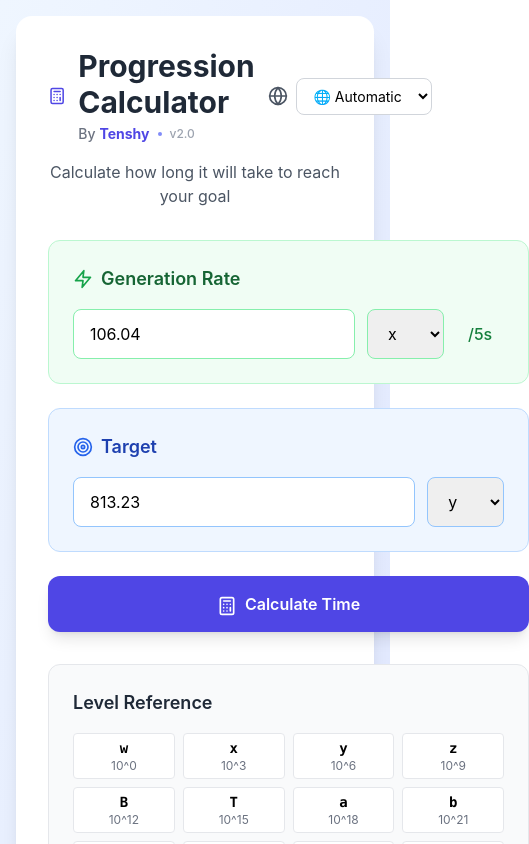
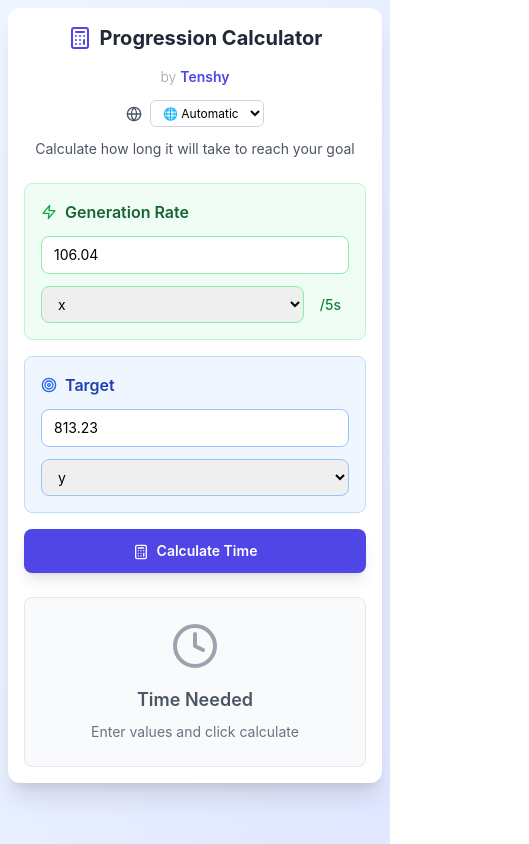
Before and after one commit to Caiocpm/calculadora-progressao, a React (Create React App) app: page / in a window 390 px wide. Shown: the top 844 px of the page, 529 px wide, since content can reach past the window. Built offline with nearby package versions, Linux system fonts and the light colour scheme.

Commit message:
modified:   src/components/ProgressionCalculator.jsx

```diff
--- a/src/components/ProgressionCalculator.jsx
+++ b/src/components/ProgressionCalculator.jsx
@@ -7,7 +7,7 @@ const ProgressionCalculator = () => {
   const [targetAmount, setTargetAmount] = useState("813.23");
   const [targetLevel, setTargetLevel] = useState("y");
   const [result, setResult] = useState(null);
-  const [language, setLanguage] = useState("auto"); // Inicializa como 'auto'
+  const [language, setLanguage] = useState("auto");
 
   // 🌍 Configuração completa de idiomas
   const translations = {
@@ -17,7 +17,6 @@ const ProgressionCalculator = () => {
       generationRate: "Taxa de Geração",
       target: "Objetivo",
       calculate: "Calcular Tempo",
-      levelReference: "Referência de Níveis",
       timeNeeded: "Tempo Necessário",
       error: "Erro",
       ratePerSecond: "Taxa por segundo",
@@ -43,7 +42,6 @@ const ProgressionCalculator = () => {
       generationRate: "Generation Rate",
       target: "Target",
       calculate: "Calculate Time",
-      levelReference: "Level Reference",
       timeNeeded: "Time Needed",
       error: "Error",
       ratePerSecond: "Rate per second",
@@ -69,7 +67,6 @@ const ProgressionCalculator = () => {
       generationRate: "Tasa de Generación",
       target: "Objetivo",
       calculate: "Calcular Tiempo",
-      levelReference: "Referencia de Niveles",
       timeNeeded: "Tiempo Necesario",
       error: "Error",
       ratePerSecond: "Tasa por segundo",
@@ -97,7 +94,6 @@ const ProgressionCalculator = () => {
       generationRate: "Taux de Génération",
       target: "Objectif",
       calculate: "Calculer le Temps",
-      levelReference: "Référence des Niveaux",
       timeNeeded: "Temps Nécessaire",
       error: "Erreur",
       ratePerSecond: "Taux par seconde",
@@ -120,27 +116,16 @@ const ProgressionCalculator = () => {
     },
   };
 
-  // 🔍 Detecção automática do idioma do navegador
+  // Funções de detecção e tradução
   const detectBrowserLanguage = () => {
     const browserLang = navigator.language || navigator.userLanguage;
     const langCode = browserLang.split("-")[0].toLowerCase();
-
-    // Mapear códigos de idioma para nossos idiomas suportados
     const supportedLanguages = ["pt", "en", "es", "fr"];
-
-    if (supportedLanguages.includes(langCode)) {
-      return langCode;
-    }
-
-    // Fallback para inglês se o idioma não for suportado
-    return "en";
+    return supportedLanguages.includes(langCode) ? langCode : "en";
   };
 
-  // 💾 Persistência do idioma escolhido
   useEffect(() => {
-    // Carregar idioma salvo ou detectar automaticamente
     const savedLanguage = localStorage.getItem("calculatorLanguage");
-
     if (savedLanguage && savedLanguage !== "auto") {
       setLanguage(savedLanguage);
     } else {
@@ -149,14 +134,12 @@ const ProgressionCalculator = () => {
     }
   }, []);
 
-  // Salvar idioma quando mudado
   useEffect(() => {
     if (language !== "auto") {
       localStorage.setItem("calculatorLanguage", language);
     }
   }, [language]);
 
-  // Função para obter idioma atual (considerando auto)
   const getCurrentLanguage = () => {
     if (language === "auto") {
       return detectBrowserLanguage();
@@ -164,7 +147,6 @@ const ProgressionCalculator = () => {
     return language;
   };
 
-  // Função para obter texto traduzido
   const t = (key) => {
     const currentLang = getCurrentLanguage();
     const keys = key.split(".");
@@ -174,7 +156,6 @@ const ProgressionCalculator = () => {
       value = value?.[k];
     }
 
-    // Fallback para inglês se a tradução não existir
     if (!value) {
       value = translations["en"];
       for (const k of keys) {
@@ -185,7 +166,6 @@ const ProgressionCalculator = () => {
     return value || key;
   };
 
-  // Função para lidar com mudança de idioma
   const handleLanguageChange = (newLanguage) => {
     if (newLanguage === "auto") {
       localStorage.removeItem("calculatorLanguage");
@@ -195,7 +175,7 @@ const ProgressionCalculator = () => {
     }
   };
 
-  // Definição dos níveis em ordem crescente
+  // Definição dos níveis
   const levels = [
     "w",
     "x",
@@ -235,21 +215,19 @@ const ProgressionCalculator = () => {
     "at",
   ];
 
-  // Converte qualquer valor para a unidade base (w)
+  // Funções de conversão
   const convertToBase = (amount, level) => {
     const levelIndex = levels.indexOf(level);
     if (levelIndex === -1) return 0;
     return amount * Math.pow(1000, levelIndex);
   };
 
-  // Converte da unidade base para um nível específico
   const convertFromBase = (baseAmount, targetLevel) => {
     const levelIndex = levels.indexOf(targetLevel);
     if (levelIndex === -1) return 0;
     return baseAmount / Math.pow(1000, levelIndex);
   };
 
-  // 🕒 Formata o tempo com suporte a múltiplos idiomas
   const formatTime = (totalSeconds) => {
     const days = Math.floor(totalSeconds / (24 * 3600));
     const hours = Math.floor((totalSeconds % (24 * 3600)) / 3600);
@@ -283,7 +261,6 @@ const ProgressionCalculator = () => {
     return parts.join(", ");
   };
 
-  // Função principal de cálculo
   const calculateTime = () => {
     try {
       const rateValue = parseFloat(generationRate);
@@ -294,17 +271,11 @@ const ProgressionCalculator = () => {
         return;
       }
 
-      // Converte ambos os valores para a unidade base (w)
       const rateInBase = convertToBase(rateValue, generationLevel);
       const targetInBase = convertToBase(targetValue, targetLevel);
-
-      // Calcula a taxa por segundo (dividindo por 5 segundos)
       const ratePerSecond = rateInBase / 5;
-
-      // Calcula o tempo necessário em segundos
       const timeInSeconds = targetInBase / ratePerSecond;
 
-      // Verifica se o resultado é válido
       if (!isFinite(timeInSeconds) || timeInSeconds < 0) {
         setResult({ error: t("errorCalculation") });
         return;
@@ -321,38 +292,68 @@ const ProgressionCalculator = () => {
     }
   };
 
-  // ... (mantenha todo o código anterior até a linha do return)
+  return (
+    <div className="min-h-screen bg-gradient-to-br from-blue-50 to-indigo-100 p-2 sm:p-4">
+      <div className="max-w-4xl mx-auto">
+        <div className="bg-white rounded-xl sm:rounded-2xl shadow-xl p-4 sm:p-8">
+          {/* 📱 Header Mobile-First */}
+          <div className="text-center mb-6 sm:mb-8">
+            {/* Mobile Header */}
+            <div className="block sm:hidden">
+              <div className="flex items-center justify-center mb-3">
+                <Calculator className="w-6 h-6 text-indigo-600 mr-2" />
+                <h1 className="text-xl font-bold text-gray-800">
+                  {t("title")}
+                </h1>
+              </div>
+              <div className="text-center mb-3">
+                <span className="text-sm text-gray-400 font-light">by</span>
+                <span className="text-sm font-semibold text-indigo-600 ml-1">
+                  Tenshy
+                </span>
+              </div>
+              <div className="flex justify-center mb-3">
+                <div className="flex items-center space-x-2">
+                  <Globe className="w-4 h-4 text-gray-600" />
+                  <select
+                    value={
+                      language === detectBrowserLanguage() &&
+                      !localStorage.getItem("calculatorLanguage")
+                        ? "auto"
+                        : language
+                    }
+                    onChange={(e) => handleLanguageChange(e.target.value)}
+                    className="px-2 py-1 border border-gray-300 rounded-md focus:ring-2 focus:ring-indigo-500 focus:border-transparent bg-white text-xs"
+                  >
+                    <option value="auto">🌐 {t("languageAuto")}</option>
+                    <option value="pt">🇧🇷 PT</option>
+                    <option value="en">🇺🇸 EN</option>
+                    <option value="es">🇪🇸 ES</option>
+                    <option value="fr">🇫🇷 FR</option>
+                  </select>
+                </div>
+              </div>
+              <p className="text-sm text-gray-600 px-2">{t("subtitle")}</p>
+            </div>
 
-  return (
-    <div className="min-h-screen bg-gradient-to-br from-blue-50 to-indigo-100 p-4">
-      <div className="max-w-4xl mx-auto">
-        <div className="bg-white rounded-2xl shadow-xl p-8">
-          {/* Header com Assinatura e Seletor de Idioma */}
-          <div className="text-center mb-8">
+            {/* Desktop Header */}
+            <div className="hidden sm:block">
               <div className="flex items-center justify-between mb-4">
                 <div className="flex items-center">
                   <Calculator className="w-8 h-8 text-indigo-600 mr-3" />
                   <div className="text-left">
                     <h1 className="text-3xl font-bold text-gray-800">
                       {t("title")}
-                  </h1>
-                  {/* ✨ Assinatura Tenshy */}
-                  <div className="flex items-center mt-1">
-                    <span className="text-sm text-gray-500 font-medium">
-                      By
+                      <span className="text-lg text-gray-400 font-light ml-2">
+                        by
                       </span>
-                    <span className="text-sm font-bold text-indigo-600 ml-1 hover:text-indigo-700 transition-colors duration-200 cursor-default">
+                      <span className="text-lg font-semibold text-indigo-600 ml-1 hover:text-indigo-700 transition-colors duration-200 cursor-default">
                         Tenshy
                       </span>
-                    <div className="w-1 h-1 bg-indigo-400 rounded-full mx-2"></div>
-                    <span className="text-xs text-gray-400 font-medium">
-                      v2.0
-                    </span>
-                  </div>
+                    </h1>
                   </div>
                 </div>
 
-              {/* 🌍 Seletor de Idioma Avançado */}
                 <div className="flex items-center space-x-2">
                   <Globe className="w-5 h-5 text-gray-600" />
                   <select
@@ -375,33 +376,34 @@ const ProgressionCalculator = () => {
               </div>
               <p className="text-gray-600">{t("subtitle")}</p>
             </div>
+          </div>
 
-          {/* ... (resto do código permanece igual) */}
-
-          <div className="grid md:grid-cols-2 gap-8">
+          {/* 🎯 Layout Simplificado - Foco nos Inputs e Resultado */}
+          <div className="space-y-6 lg:grid lg:grid-cols-2 lg:gap-8 lg:space-y-0">
             {/* Input Section */}
-            <div className="space-y-6">
+            <div className="space-y-4 sm:space-y-6">
               {/* Taxa de Geração */}
-              <div className="bg-green-50 rounded-xl p-6 border border-green-200 hover-scale">
-                <div className="flex items-center mb-4">
-                  <Zap className="w-5 h-5 text-green-600 mr-2" />
-                  <h3 className="text-lg font-semibold text-green-800">
+              <div className="bg-green-50 rounded-lg sm:rounded-xl p-4 sm:p-6 border border-green-200 hover-scale">
+                <div className="flex items-center mb-3 sm:mb-4">
+                  <Zap className="w-4 h-4 sm:w-5 sm:h-5 text-green-600 mr-2" />
+                  <h3 className="text-base sm:text-lg font-semibold text-green-800">
                     {t("generationRate")}
                   </h3>
                 </div>
-                <div className="flex gap-3">
+                <div className="space-y-3 sm:space-y-0 sm:flex sm:gap-3">
                   <input
                     type="number"
                     value={generationRate}
                     onChange={(e) => setGenerationRate(e.target.value)}
-                    className="flex-1 px-4 py-3 border border-green-300 rounded-lg focus:ring-2 focus:ring-green-500 focus:border-transparent transition-all duration-200"
+                    className="w-full sm:flex-1 px-3 sm:px-4 py-2 sm:py-3 border border-green-300 rounded-lg focus:ring-2 focus:ring-green-500 focus:border-transparent text-sm sm:text-base transition-all duration-200"
                     placeholder="106.04"
                     step="0.01"
                   />
+                  <div className="flex gap-2 sm:gap-0">
                     <select
                       value={generationLevel}
                       onChange={(e) => setGenerationLevel(e.target.value)}
-                    className="px-4 py-3 border border-green-300 rounded-lg focus:ring-2 focus:ring-green-500 focus:border-transparent transition-all duration-200"
+                      className="flex-1 sm:flex-none px-3 sm:px-4 py-2 sm:py-3 border border-green-300 rounded-lg focus:ring-2 focus:ring-green-500 focus:border-transparent text-sm sm:text-base transition-all duration-200"
                     >
                       {levels.map((level) => (
                         <option key={level} value={level}>
@@ -409,33 +411,34 @@ const ProgressionCalculator = () => {
                         </option>
                       ))}
                     </select>
-                  <span className="flex items-center px-3 text-green-700 font-medium">
+                    <span className="flex items-center px-2 sm:px-3 text-green-700 font-medium text-sm sm:text-base">
                       /5s
                     </span>
                   </div>
                 </div>
+              </div>
 
               {/* Objetivo */}
-              <div className="bg-blue-50 rounded-xl p-6 border border-blue-200 hover-scale">
-                <div className="flex items-center mb-4">
-                  <Target className="w-5 h-5 text-blue-600 mr-2" />
-                  <h3 className="text-lg font-semibold text-blue-800">
+              <div className="bg-blue-50 rounded-lg sm:rounded-xl p-4 sm:p-6 border border-blue-200 hover-scale">
+                <div className="flex items-center mb-3 sm:mb-4">
+                  <Target className="w-4 h-4 sm:w-5 sm:h-5 text-blue-600 mr-2" />
+                  <h3 className="text-base sm:text-lg font-semibold text-blue-800">
                     {t("target")}
                   </h3>
                 </div>
-                <div className="flex gap-3">
+                <div className="space-y-3 sm:space-y-0 sm:flex sm:gap-3">
                   <input
                     type="number"
                     value={targetAmount}
                     onChange={(e) => setTargetAmount(e.target.value)}
-                    className="flex-1 px-4 py-3 border border-blue-300 rounded-lg focus:ring-2 focus:ring-blue-500 focus:border-transparent transition-all duration-200"
+                    className="w-full sm:flex-1 px-3 sm:px-4 py-2 sm:py-3 border border-blue-300 rounded-lg focus:ring-2 focus:ring-blue-500 focus:border-transparent text-sm sm:text-base transition-all duration-200"
                     placeholder="813.23"
                     step="0.01"
                   />
                   <select
                     value={targetLevel}
                     onChange={(e) => setTargetLevel(e.target.value)}
-                    className="px-4 py-3 border border-blue-300 rounded-lg focus:ring-2 focus:ring-blue-500 focus:border-transparent transition-all duration-200"
+                    className="w-full sm:w-auto px-3 sm:px-4 py-2 sm:py-3 border border-blue-300 rounded-lg focus:ring-2 focus:ring-blue-500 focus:border-transparent text-sm sm:text-base transition-all duration-200"
                   >
                     {levels.map((level) => (
                       <option key={level} value={level}>
@@ -449,52 +452,32 @@ const ProgressionCalculator = () => {
               {/* Botão Calcular */}
               <button
                 onClick={calculateTime}
-                className="w-full bg-indigo-600 hover:bg-indigo-700 text-white font-semibold py-4 px-6 rounded-xl transition duration-200 transform hover:scale-105 shadow-lg hover:shadow-xl"
+                className="w-full bg-indigo-600 hover:bg-indigo-700 text-white font-semibold py-3 sm:py-4 px-4 sm:px-6 rounded-lg sm:rounded-xl transition duration-200 transform hover:scale-105 shadow-lg hover:shadow-xl text-sm sm:text-base"
               >
-                <Calculator className="w-5 h-5 inline mr-2" />
+                <Calculator className="w-4 h-4 sm:w-5 sm:h-5 inline mr-2" />
                 {t("calculate")}
               </button>
             </div>
 
-            {/* Results Section */}
-            <div className="space-y-6">
-              {/* Tabela de Referência */}
-              <div className="bg-gray-50 rounded-xl p-6 border border-gray-200 hover-scale">
-                <h3 className="text-lg font-semibold text-gray-800 mb-4">
-                  {t("levelReference")}
-                </h3>
-                <div className="grid grid-cols-4 gap-2 text-sm max-h-64 overflow-y-auto">
-                  {levels.map((level, index) => (
+            {/* Results Section - Agora mais espaçoso */}
+            <div className="space-y-4 sm:space-y-6">
+              {/* Resultado */}
+              {result ? (
                 <div
-                      key={level}
-                      className="bg-white px-2 py-1 rounded text-center border hover:bg-gray-50 transition-colors duration-150"
-                    >
-                      <span className="font-mono font-bold">{level}</span>
-                      <div className="text-xs text-gray-500">
-                        10^{index * 3}
-                      </div>
-                    </div>
-                  ))}
-                </div>
-              </div>
-
-              {/* Resultado */}
-              {result && (
-                <div
-                  className={`rounded-xl p-6 border transition-all duration-300 ${
+                  className={`rounded-lg sm:rounded-xl p-6 sm:p-8 border transition-all duration-300 ${
                     result.error
                       ? "bg-red-50 border-red-200 hover:bg-red-100"
                       : "bg-purple-50 border-purple-200 hover:bg-purple-100"
                   }`}
                 >
-                  <div className="flex items-center mb-4">
+                  <div className="flex items-center mb-4 sm:mb-6">
                     <Clock
-                      className={`w-5 h-5 mr-2 ${
+                      className={`w-5 h-5 sm:w-6 sm:h-6 mr-3 ${
                         result.error ? "text-red-600" : "text-purple-600"
                       }`}
                     />
                     <h3
-                      className={`text-lg font-semibold ${
+                      className={`text-lg sm:text-xl font-semibold ${
                         result.error ? "text-red-800" : "text-purple-800"
                       }`}
                     >
@@ -503,41 +486,67 @@ const ProgressionCalculator = () => {
                   </div>
 
                   {result.error ? (
-                    <p className="text-red-700">{result.error}</p>
+                    <p className="text-red-700 text-sm sm:text-base leading-relaxed">
+                      {result.error}
+                    </p>
                   ) : (
-                    <div className="space-y-3">
-                      <div className="text-2xl font-bold text-purple-800 break-words">
+                    <div className="space-y-4 sm:space-y-6">
+                      <div className="text-xl sm:text-3xl font-bold text-purple-800 break-words leading-tight">
                         {result.timeFormatted}
                       </div>
-                      <div className="text-sm text-purple-700 space-y-1">
-                        <p>
-                          {t("ratePerSecond")}:{" "}
+                      <div className="text-sm sm:text-base text-purple-700 space-y-2 bg-purple-100 rounded-lg p-4">
+                        <p className="break-all">
+                          <span className="font-medium">
+                            {t("ratePerSecond")}:
+                          </span>{" "}
                           {result.ratePerSecond.toExponential(2)}w
                         </p>
-                        <p>
-                          {t("totalTarget")}:{" "}
+                        <p className="break-all">
+                          <span className="font-medium">
+                            {t("totalTarget")}:
+                          </span>{" "}
                           {result.targetInBase.toExponential(2)}w
                         </p>
                       </div>
                     </div>
                   )}
                 </div>
+              ) : (
+                // Placeholder quando não há resultado
+                <div className="rounded-lg sm:rounded-xl p-6 sm:p-8 border border-gray-200 bg-gray-50">
+                  <div className="text-center">
+                    <Clock className="w-12 h-12 sm:w-16 sm:h-16 text-gray-400 mx-auto mb-4" />
+                    <h3 className="text-lg sm:text-xl font-semibold text-gray-600 mb-2">
+                      {t("timeNeeded")}
+                    </h3>
+                    <p className="text-sm sm:text-base text-gray-500">
+                      {getCurrentLanguage() === "pt" &&
+                        "Insira os valores e clique em calcular"}
+                      {getCurrentLanguage() === "en" &&
+                        "Enter values and click calculate"}
+                      {getCurrentLanguage() === "es" &&
+                        "Ingresa los valores y haz clic en calcular"}
+                      {getCurrentLanguage() === "fr" &&
+                        "Entrez les valeurs et cliquez sur calculer"}
+                    </p>
+                  </div>
+                </div>
               )}
 
               {/* Indicador de Idioma Detectado */}
               {language === "auto" && (
                 <div className="bg-yellow-50 border border-yellow-200 rounded-lg p-3">
-                  <div className="flex items-center text-sm text-yellow-800">
-                    <Globe className="w-4 h-4 mr-2" />
-                    <span>
+                  <div className="flex items-center text-xs sm:text-sm text-yellow-800">
+                    <Globe className="w-3 h-3 sm:w-4 sm:h-4 mr-2 flex-shrink-0" />
+                    <span className="break-words">
                       {getCurrentLanguage() === "pt" &&
-                        "Idioma detectado automaticamente: Português"}
+                        "Idioma detectado: Português"}
                       {getCurrentLanguage() === "en" &&
-                        "Language automatically detected: English"}
+                        "Language detected: English"}
                       {getCurrentLanguage() === "es" &&
-                        "Idioma detectado automáticamente: Español"}
+                        "Idioma detectado: Español"}
                       {getCurrentLanguage() === "fr" &&
-                        "Langue détectée automatiquement: Français"}
+                        "Langue détectée: Français"}
                     </span>
                   </div>
                 </div>
```
Also changed, not shown: package.json (+4 -4 lines), 1 other file (tests, documents, lock files or other folders). Lines whose indentation alone changed are shown as unchanged.
